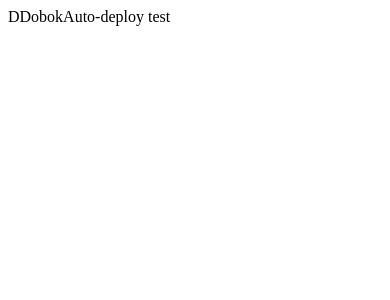
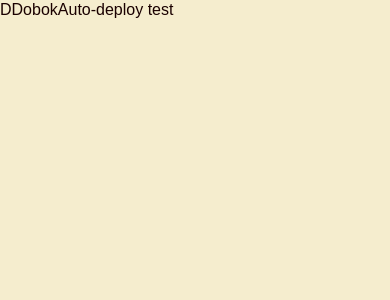
Before and after one commit to SeokyoungYou/DDobok-frontend, a React (Create React App) app: page / in a window 390 px wide. Shown: the top 300 px of the page. Built offline with nearby package versions, Linux system fonts and the light colour scheme.

Commit message:
chore: add globalstyles and implement detecting mobile device

```diff
--- a/package.json
+++ b/package.json
@@ -12,8 +12,10 @@
     "@types/react-dom": "^18.0.10",
     "gh-pages": "^5.0.0",
     "react": "^18.2.0",
+    "react-device-detect": "^2.2.2",
     "react-dom": "^18.2.0",
     "react-scripts": "5.0.1",
+    "styled-components": "^5.3.6",
     "typescript": "^4.9.4",
     "web-vitals": "^2.1.4"
   },
@@ -45,6 +47,7 @@
     ]
   },
   "devDependencies": {
+    "@types/styled-components": "^5.1.26",
     "husky": "^8.0.3"
   },
   "homepage": "https://SeokyoungYou.github.io/DDobok-frontend"
--- a/src/App.tsx
+++ b/src/App.tsx
@@ -1,10 +1,22 @@
 import React from "react";
+import { isMobile } from "react-device-detect";
+import DesktopWrapper from "./components/deviceWrapper/DesktopWraaper";
+import MobileWrapper from "./components/deviceWrapper/MobileWrapper";
+
+import Home from "./routes/Home";
 
 const App: React.FC = () => {
   return (
-    <div className="App">
-      <span>DDobok</span>
-      <span>Auto-deploy test</span>
+    <div>
+      {isMobile ? (
+        <MobileWrapper>
+          <Home />
+        </MobileWrapper>
+      ) : (
+        <DesktopWrapper>
+          <Home />
+        </DesktopWrapper>
+      )}
     </div>
   );
 };
--- /dev/null
+++ b/src/components/deviceWrapper/DesktopWraaper.tsx
@@ -0,0 +1,30 @@
+import React from "react";
+import styled from "styled-components";
+
+interface DesktopWrapperProps {
+  children: React.ReactNode;
+}
+
+const DesktopWrapper: React.FC<DesktopWrapperProps> = ({ children }) => {
+  return (
+    <Background>
+      <MobileWrapper>{children}</MobileWrapper>
+    </Background>
+  );
+};
+
+export default DesktopWrapper;
+
+const Background = styled.div`
+  width: 100vw;
+  height: 100vh;
+  display: flex;
+  justify-content: center;
+  background-color: ${(props) => props.theme.bgDarkColor};
+`;
+
+const MobileWrapper = styled.div`
+  width: 400px;
+  height: 100vh;
+  background-color: ${(props) => props.theme.bgLightColor};
+`;
--- /dev/null
+++ b/src/components/deviceWrapper/MobileWrapper.tsx
@@ -0,0 +1,18 @@
+import React from "react";
+import styled from "styled-components";
+
+interface MobileWrapperProps {
+  children: React.ReactNode;
+}
+
+const MobileWrapper: React.FC<MobileWrapperProps> = ({ children }) => {
+  return <Background>{children}</Background>;
+};
+
+export default MobileWrapper;
+
+const Background = styled.div`
+  width: 100vw;
+  height: 100vh;
+  background-color: ${(props) => props.theme.bgDarkColor};
+`;
--- a/src/index.tsx
+++ b/src/index.tsx
@@ -1,12 +1,18 @@
 import React from "react";
 import ReactDOM from "react-dom/client";
+import { ThemeProvider } from "styled-components";
 import App from "./App";
+import { GlobalStyle } from "./styles/GlobalStyle";
+import { lightTheme } from "./styles/theme";
 
 const root = ReactDOM.createRoot(
   document.getElementById("root") as HTMLElement
 );
 root.render(
   <React.StrictMode>
-    <App />
+    <ThemeProvider theme={lightTheme}>
+      <GlobalStyle />
+      <App />
+    </ThemeProvider>
   </React.StrictMode>
 );
--- /dev/null
+++ b/src/routes/Home.tsx
@@ -0,0 +1,13 @@
+import React from "react";
+import styled from "styled-components";
+
+const Home: React.FC = () => {
+  return (
+    <>
+      <span>DDobok</span>
+      <span>Auto-deploy test</span>
+    </>
+  );
+};
+
+export default Home;
--- /dev/null
+++ b/src/styles/GlobalStyle.tsx
@@ -0,0 +1,72 @@
+import { createGlobalStyle } from "styled-components";
+
+export const GlobalStyle = createGlobalStyle`
+html, body, div, span, applet, object, iframe,
+h1, h2, h3, h4, h5, h6, p, blockquote, pre,
+a, abbr, acronym, address, big, cite, code,
+del, dfn, em, img, ins, kbd, q, s, samp,
+small, strike, strong, sub, sup, tt, var,
+b, u, i, center,
+dl, dt, dd, menu, ol, ul, li,
+fieldset, form, label, legend,
+table, caption, tbody, tfoot, thead, tr, th, td,
+article, aside, canvas, details, embed,
+figure, figcaption, footer, header, hgroup,
+main, menu, nav, output, ruby, section, summary,
+time, mark, audio, video {
+  margin: 0;
+  padding: 0;
+  border: 0;
+  font-size: 100%;
+  font: inherit;
+  vertical-align: baseline;
+}
+/* HTML5 display-role reset for older browsers */
+article, aside, details, figcaption, figure,
+footer, header, hgroup, main, menu, nav, section {
+  display: block;
+}
+/* HTML5 hidden-attribute fix for newer browsers */
+*[hidden] {
+    display: none;
+}
+body {
+  line-height: 1;
+}
+menu, ol, ul {
+  list-style: none;
+}
+blockquote, q {
+  quotes: none;
+}
+blockquote:before, blockquote:after,
+q:before, q:after {
+  content: '';
+  content: none;
+}
+table {
+  border-collapse: collapse;
+  border-spacing: 0;
+}
+* {
+
+  box-sizing: border-box;
+}
+body {
+  font-weight: 300;
+  font-family: 'Source Sans Pro', sans-serif;
+  color:${(props) => props.theme.textColor};
+  line-height: 1.2;
+
+}
+a {
+  text-decoration:none;
+  color:inherit;
+}
+`;
+
+const GlobalStyleComponent = () => {
+  return <GlobalStyle />;
+};
+
+export default GlobalStyleComponent;
--- /dev/null
+++ b/src/styles/theme.ts
@@ -0,0 +1,8 @@
+import { DefaultTheme } from "styled-components";
+
+export const lightTheme: DefaultTheme = {
+  bgDarkColor: "#89C4E1",
+  bgLightColor: "#F5EDCE",
+  pointColor: "#58287F",
+  textColor: "#1A0000",
+};
```
Also changed, not shown: src/styled.d.ts (added, +10 -0 lines), 1 other file (tests, documents, lock files or other folders).
